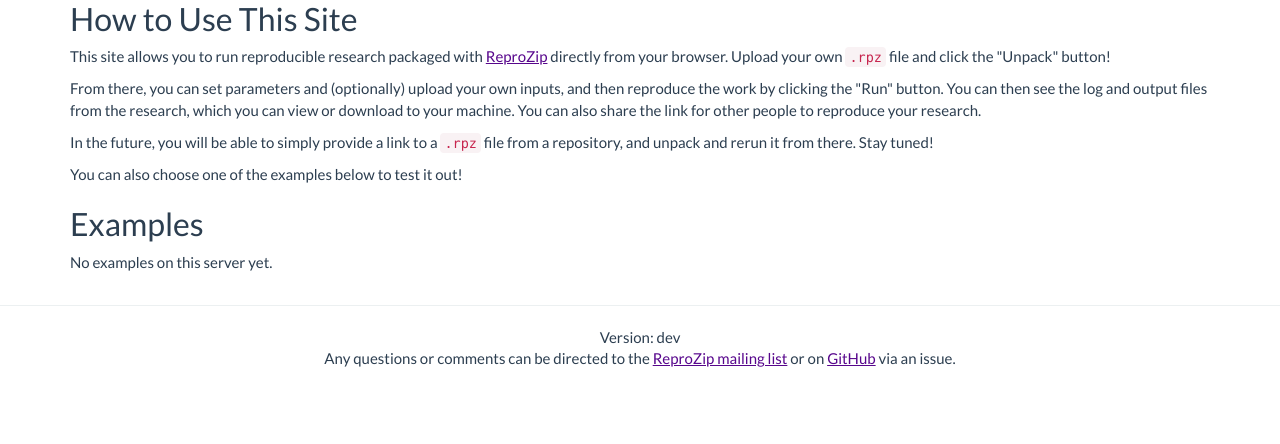
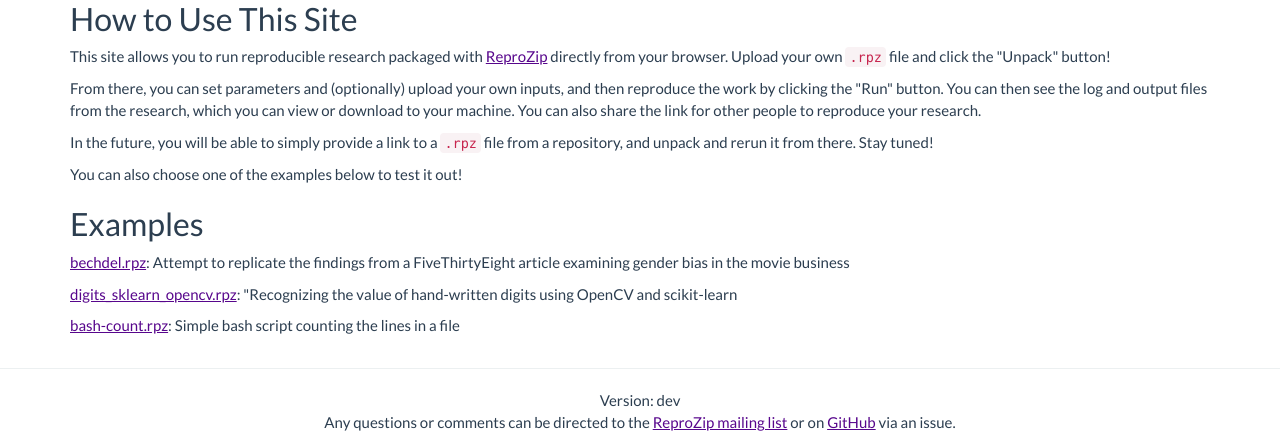
Before and after one commit to VIDA-NYU/reproserver, a Flask app: template web/web/templates/index.html in a window 1280 px wide. Shown: the part 395-839 px from the top of the page. Before the commit the page ends 762 px from the top, so only its background shows below. Run offline with Flask 2, Linux system fonts and the light colour scheme; the template is opened without the code that fills it, so the values that code supplies are empty; parts of the project's set-up code (start-up, migrations or seed data) failed here and were passed over; some libraries are stand-ins or nearby versions.

Commit message:
Replace examples table with static links

```diff
--- a/web/web/main.py
+++ b/web/web/main.py
@@ -114,8 +114,7 @@ def context():
 def index(session):
     """Landing page from which a user can select an experiment to unpack.
     """
-    examples = session.query(database.Example).all()
-    return render_template('index.html', examples=examples)
+    return render_template('index.html')
 
 
 @app.route('/upload', methods=['POST'])
--- a/web/web/templates/index.html
+++ b/web/web/templates/index.html
@@ -28,18 +28,9 @@
 <p>You can also choose one of the examples below to test it out!</p>
 
 <h2>Examples</h2>
-{% if examples %}
 
-  {% for example in examples %}
-
-<p><a href="{{ url_for_upload(example.upload) }}">{{ example.upload.filename }}</a>: {{ example.description }}</p>
-
-  {% endfor %}
-
-{% else %}
-
-<p>No examples on this server yet.</p>
-
-{% endif %}
+<p><a href="{{ url_for('reproduce_provider', provider='osf.io', provider_path='r2ptb') }}">bechdel.rpz</a>: Attempt to replicate the findings from a FiveThirtyEight article examining gender bias in the movie business</p>
+<p><a href="{{ url_for('reproduce_provider', provider='osf.io', provider_path='5ztp2') }}">digits_sklearn_opencv.rpz</a>: "Recognizing the value of hand-written digits using OpenCV and scikit-learn</p>
+<p><a href="{{ url_for('reproduce_provider', provider='osf.io', provider_path='5ke97') }}">bash-count.rpz</a>: Simple bash script counting the lines in a file</p>
 
 {% endblock content %}
```
Also changed, not shown: common/common/database.py (+0 -11 lines).
